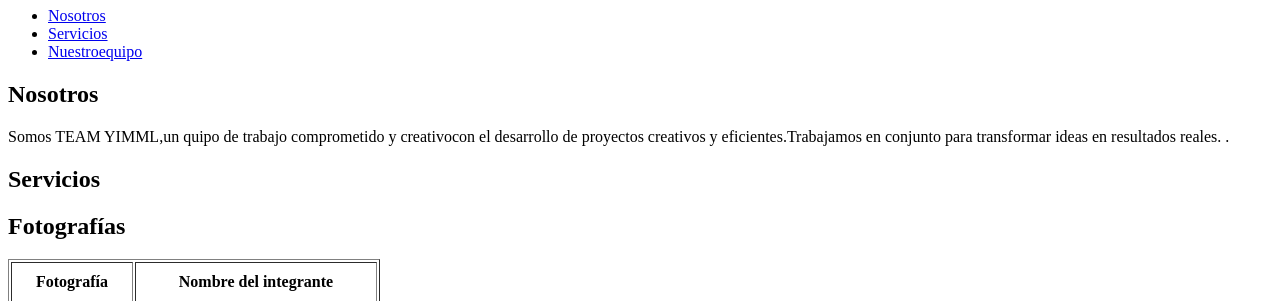
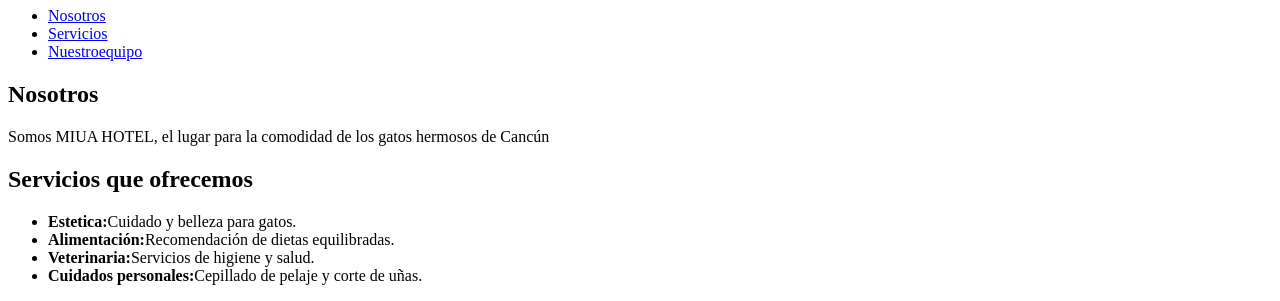
Before and after one commit to Team-YIMML/Team-YIMML.github.io, a plain HTML site: page index.html in a window 1280 px wide. Shown: the part 73-374 px from the top of the page. Drawn offline with Linux system fonts and the light colour scheme.

Commit message:
Revise index.html with new content and links
Updated navigation links and modified content for 'Nosotros' and 'Servicios' sections.

```diff
--- a/index.html
+++ b/index.html
@@ -11,9 +11,9 @@
         <h1>Cabecera</h1>
         <nav>
           <ul>
-              <li><a href="#nosotros">Nosotros</a></li>
-              <li><a href="#servicios">Servicios</a></li>
-              <li><a href="#nuestro-equipo">Nuestroequipo</a></li>
+              <li><a href="nosotros/index.html">Nosotros</a></li>
+              <li><a href="servicios/index.html">Servicios</a></li>
+              <li><a href="nuestro-equipo/index.html">Nuestroequipo</a></li>
           </ul>
         </nav>
     </header>
@@ -22,15 +22,21 @@
     <main>
 <section id= "nosotros">
     <h2>Nosotros</h2>
-    <p>Somos TEAM YIMML,un quipo de trabajo comprometido y creativocon el desarrollo de proyectos creativos y eficientes.Trabajamos en conjunto para transformar ideas en resultados reales. .</p>
+    <p>Somos MIUA HOTEL, el lugar para la comodidad de los gatos hermosos de Cancún</p>
 </section>
       <section id="servicios">
-          <h2>Servicios</h2>
-      </ul>
+    <h2>Servicios que ofrecemos</h2>
+          <ul>
+              <li><strong>Estetica:</strong>Cuidado y belleza para gatos.</li>
+              <li><strong>Alimentación:</strong>Recomendación de dietas equilibradas.</li>
+              <li><strong>Veterinaria:</strong>Servicios de higiene y salud.</li>
+              <li><strong>Cuidados personales:</strong>Cepillado de pelaje y corte de uñas.</li>
+          </ul>
       </section>
 
     <section id="nuestro-equipo">
-            <h2>Fotografías</h2>
+            <h2>Nuestro equipo</h2>
+
 
 
             <table border="1" cellpadding="10">
```
